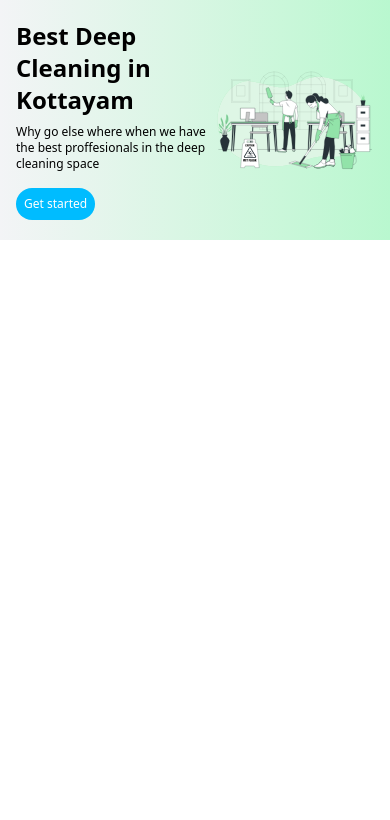
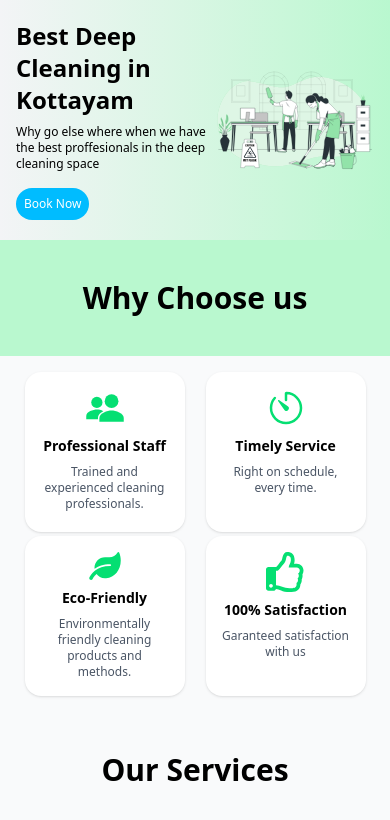
Before and after one commit to AkshayJosephJimmy/Deep_Cleaning_demo, a React (Vite) app in the folder deep_cleaning_frontend/: page / in a window 390 px wide. Shown: the top 820 px of the page. Built offline with nearby package versions, Linux system fonts and the light colour scheme.

Commit message:
Hero page and why choose me card created with responsive layout

```diff
--- a/deep_cleaning_frontend/package.json
+++ b/deep_cleaning_frontend/package.json
@@ -13,6 +13,7 @@
     "@tailwindcss/vite": "^4.1.17",
     "react": "^19.2.0",
     "react-dom": "^19.2.0",
+    "react-icons": "^5.5.0",
     "tailwindcss": "^4.1.17"
   },
   "devDependencies": {
--- a/deep_cleaning_frontend/src/App.jsx
+++ b/deep_cleaning_frontend/src/App.jsx
@@ -1,3 +1,4 @@
+import Body from "./components/Body"
 import Header from "./components/Header"
 
 
@@ -11,6 +12,7 @@ function App(){
   return(
     <div >
       <Header />
+      <Body />
 
     </div>
   )
--- /dev/null
+++ b/deep_cleaning_frontend/src/components/Body.jsx
@@ -0,0 +1,16 @@
+import Hero from "./Hero";
+import Services from "./Services";
+
+
+
+
+
+function Body() {
+  return (
+    <div className="bg-gray-50" >
+      <Hero />
+      <Services />
+    </div>
+  )
+}
+export default Body;
--- a/deep_cleaning_frontend/src/components/Header.jsx
+++ b/deep_cleaning_frontend/src/components/Header.jsx
@@ -13,7 +13,7 @@ function Header(){
             <h1 className="text-2xl text-black font-bold md:text-5xl">Best Deep Cleaning in Kottayam</h1>
 
             <p className="text-xs md:text-base">Why go else where when we have the best proffesionals in the deep cleaning space</p>
-            <button className="text-xs text-white w-fit bg-sky-400 p-2 rounded-2xl mt-2 md:text-lg md:rounded-4xl">Get started</button>
+            <button className="text-xs text-white w-fit bg-sky-400 p-2 rounded-2xl mt-2 md:text-lg md:rounded-4xl">Book Now</button>
             </div>
 
 
--- a/deep_cleaning_frontend/src/components/Hero.jsx
+++ b/deep_cleaning_frontend/src/components/Hero.jsx
@@ -0,0 +1,44 @@
+import { IoPeopleSharp ,IoTimerOutline } from "react-icons/io5";
+import { FaLeaf,FaRegThumbsUp } from "react-icons/fa";
+import HeroCards from "./HeroCards";
+
+
+function Hero(){
+
+const features=[{
+    icon:IoPeopleSharp,
+    title:"Professional Staff",
+    description:"Trained and experienced cleaning professionals."
+},
+{
+    icon:IoTimerOutline,
+    title:"Timely Service",
+    description:"Right on schedule, every time."
+},
+{
+    icon:FaLeaf,
+    title:"Eco-Friendly",
+    description:"Environmentally friendly cleaning products and methods."
+},{
+    icon:FaRegThumbsUp,
+    title:"100% Satisfaction",
+    description:"Garanteed satisfaction with us"
+}
+
+]
+
+
+
+    return(
+        <div >
+            <h1 className="text-3xl font-bold bg-green-200 text-center p-10 md:text-4xl md:bg-gray-50">Why Choose us</h1>
+            <div className="grid grid-cols-2 gap-1 md:grid-cols-4 md:gap-6 p-4">
+
+             {features.map((feature,index)=>(<HeroCards key={index} feature={feature}/>))}
+            </div>
+
+
+        </div>
+    )
+}
+export default Hero
--- /dev/null
+++ b/deep_cleaning_frontend/src/components/HeroCards.jsx
@@ -0,0 +1,18 @@
+
+import {IoPeopleSharp} from "react-icons/io5";
+
+
+function HeroCards({feature}) {
+    const Icon = feature.icon;
+  return (
+    <div className="flex flex-col items-center  w-40 h-40 mx-auto p-4 rounded-2xl shadow md:w-60 md:h-60 md:p-6 md:rounded-3xl md:shadow-lg hover:shadow-xl transition-shadow duration-300 bg-white">
+        <Icon size={40} className="text-green-400 "/>
+        <h2 className="text-sm font-semibold mt-2 mx-auto md:text-xl">{feature.title}</h2>
+        <p className="text-gray-600 text-xs text-center mt-2  mx-auto md:text-base">{feature.description}</p>
+
+
+
+    </div>
+  );
+}
+export default HeroCards;
--- /dev/null
+++ b/deep_cleaning_frontend/src/components/Services.jsx
@@ -0,0 +1,13 @@
+
+
+
+
+function Services() {
+  return (
+    <div className="services-container">
+      <h1 className="text-3xl font-bold  text-center p-10 md:text-4xl ">Our Services</h1>
+
+    </div>
+  );
+}
+export default Services;
```
Also changed, not shown: 1 other file (tests, documents, lock files or other folders).
